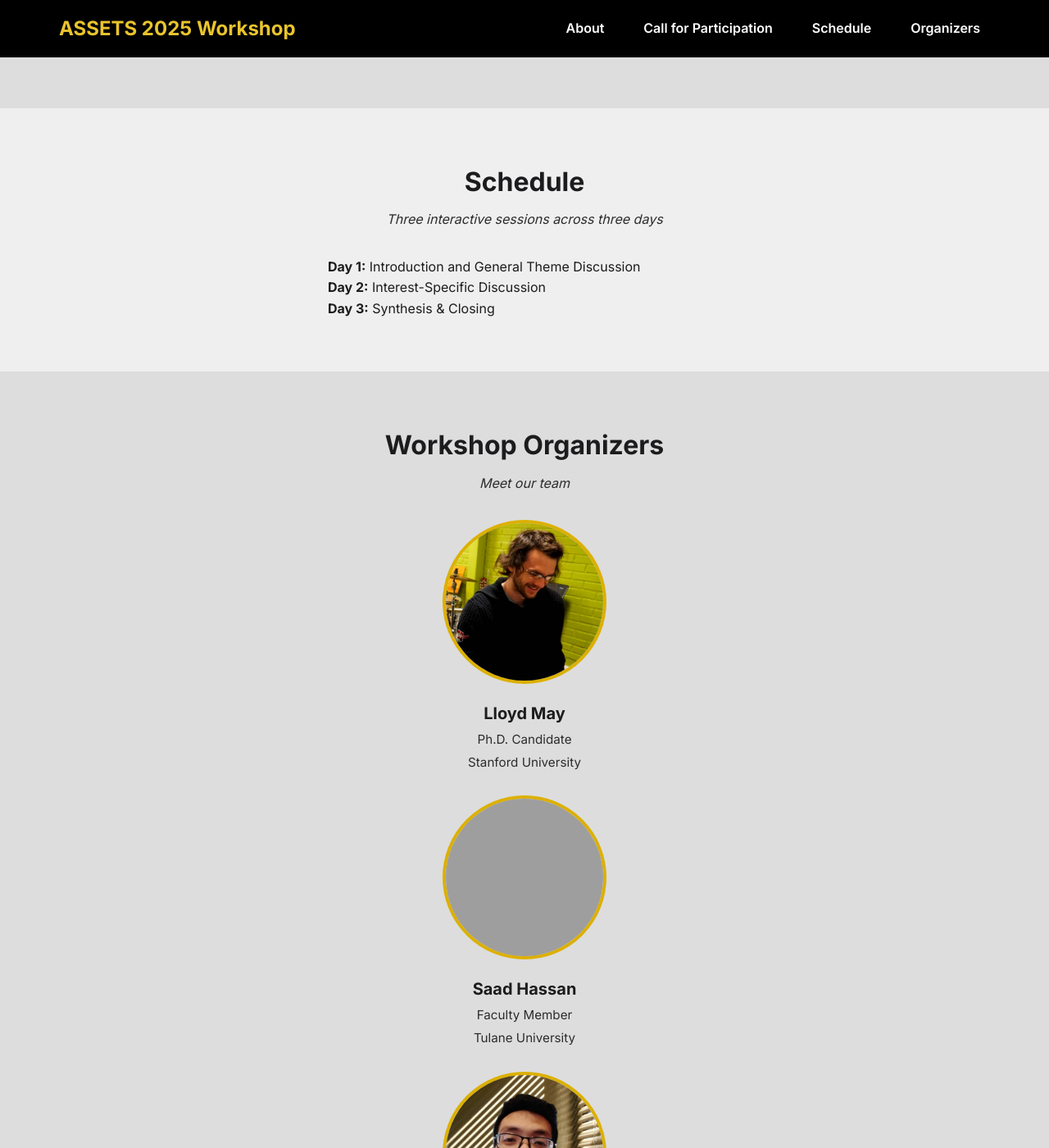
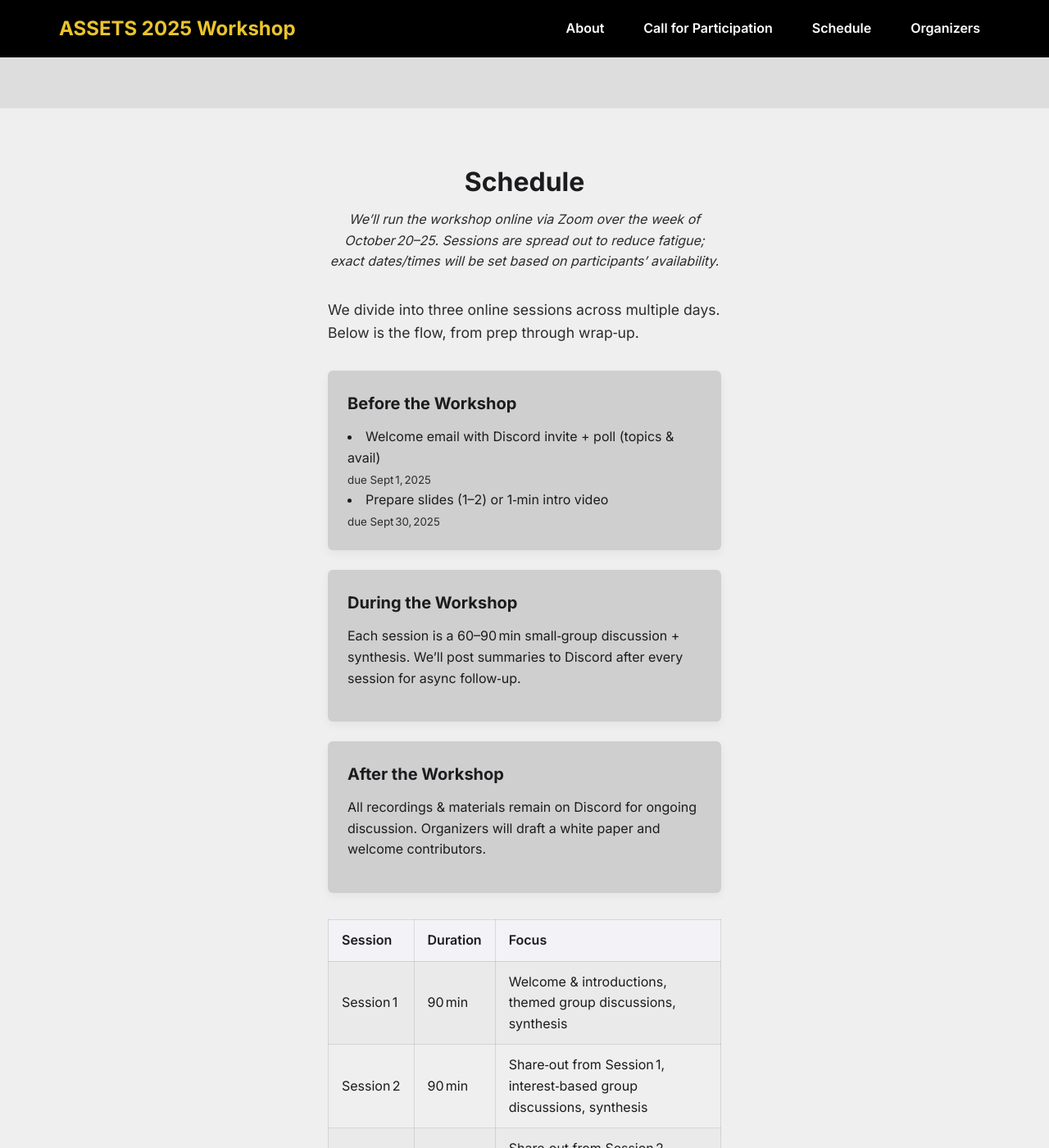
Before and after one commit to assets-recruitment-2025/assets-recruitment-2025.github.io, a Jekyll site: the page built from index.md, in a window 1280 px wide and 1400 px high, scrolled down 1656 px. Shown: the whole window at 82% size. Built offline with Jekyll 4.4.1, drawn with Linux system fonts in a browser that asks for light colours; some of the changed text lies outside the part shown; grey boxes are pictures that could not be loaded.

```diff
--- a/assets/css/style.css
+++ b/assets/css/style.css
@@ -364,6 +364,67 @@
   margin-bottom: 2rem;
 }
 
+
+/* —— Schedule Section Enhancements —— */
+
+/* 1) Intro paragraph styling */
+.schedule-intro p {
+  max-width: 800px;
+  margin: 0 auto 2rem;
+  font-size: 1.1rem;
+  color: var(--clr-text-muted);
+}
+
+/* 2) Phases grid (Before / During / After) */
+.schedule-phases {
+  display: grid;
+  grid-template-columns: repeat(auto-fit, minmax(240px,1fr));
+  gap: var(--gap);
+  margin-bottom: 2rem;
+}
+.phase {
+  background: var(--clr-surface);
+  padding: 1.5rem;
+  border-radius: var(--radius);
+  box-shadow: 0 4px 12px rgba(0,0,0,0.05);
+}
+.phase h3 {
+  margin-top: 0;
+  margin-bottom: 0.75rem;
+  font-size: 1.25rem;
+  color: var(--clr-text);
+}
+.phase ul {
+  list-style: disc inside;
+  color: var(--clr-text);
+}
+.phase small {
+  display: block;
+  margin-top: 0.25rem;
+  color: var(--clr-text-muted);
+}
+
+/* 3) Sessions table styling */
+.schedule-table {
+  width: 100%;
+  border-collapse: collapse;
+  margin: 0 auto;
+}
+.schedule-table th,
+.schedule-table td {
+  border: 1px solid rgba(0,0,0,0.1);
+  padding: 0.75rem 1rem;
+  text-align: left;
+}
+.schedule-table th {
+  background: var(--clr-bg);
+  font-weight: 600;
+}
+.schedule-table tbody tr:nth-of-type(odd) {
+  background: rgba(0,0,0,0.02);
+}
+
+
 .organizer {
   text-align: center;
   max-width: 240px;
--- a/index.md
+++ b/index.md
@@ -50,14 +50,85 @@
 </section>
 
 <!-- SCHEDULE -->
-<section id="schedule" class="section section–dark" aria-labelledby="schedule-heading">
+<section
+  id="schedule"
+  class="section section-dark"
+  aria-labelledby="schedule-heading"
+>
   <h2 id="schedule-heading" class="section-heading">Schedule</h2>
-  <p class="section-subheading">Three interactive sessions across three days</p>
-  <ul>
-    <li><strong>Day 1:</strong> Introduction and General Theme Discussion</li>
-    <li><strong>Day 2:</strong> Interest-Specific Discussion</li>
-    <li><strong>Day 3:</strong> Synthesis &amp; Closing</li>
-  </ul>
+  <p class="section-subheading">
+    We’ll run the workshop online via Zoom over the week of October 20–25. Sessions are spread out to reduce fatigue; exact dates/times will be set based on participants’ availability.
+  </p>
+
+  <!-- 1) Intro paragraph -->
+  <div class="schedule-intro">
+    <p>
+      We divide into three online sessions across multiple days. Below is the flow, from prep through wrap‑up.
+    </p>
+  </div>
+
+  <!-- 2) Phases grid -->
+  <div class="schedule-phases">
+    <div class="phase">
+      <h3>Before the Workshop</h3>
+      <ul>
+        <li>
+          Welcome email with Discord invite + poll (topics & avail)
+          <br><small>due Sept 1, 2025</small>
+        </li>
+        <li>
+          Prepare slides (1–2) or 1‑min intro video
+          <br><small>due Sept 30, 2025</small>
+        </li>
+      </ul>
+    </div>
+    <div class="phase">
+      <h3>During the Workshop</h3>
+      <p>
+        Each session is a 60–90 min small‑group discussion + synthesis. We’ll post summaries to Discord after every session for async follow‑up.
+      </p>
+    </div>
+    <div class="phase">
+      <h3>After the Workshop</h3>
+      <p>
+        All recordings & materials remain on Discord for ongoing discussion. Organizers will draft a white paper and welcome contributors.
+      </p>
+    </div>
+  </div>
+
+  <!-- 3) Sessions table -->
+  <table class="schedule-table" aria-label="Session schedule">
+    <thead>
+      <tr>
+        <th>Session</th>
+        <th>Duration</th>
+        <th>Focus</th>
+      </tr>
+    </thead>
+    <tbody>
+      <tr>
+        <td>Session 1</td>
+        <td>90 min</td>
+        <td>
+          Welcome & introductions, themed group discussions, synthesis
+        </td>
+      </tr>
+      <tr>
+        <td>Session 2</td>
+        <td>90 min</td>
+        <td>
+          Share‑out from Session 1, interest‑based group discussions, synthesis
+        </td>
+      </tr>
+      <tr>
+        <td>Session 3</td>
+        <td>60 min</td>
+        <td>
+          Share‑out from Session 2, identify themes, recommendations, open questions
+        </td>
+      </tr>
+    </tbody>
+  </table>
 </section>
 
 <!-- ORGANIZERS -->
```
